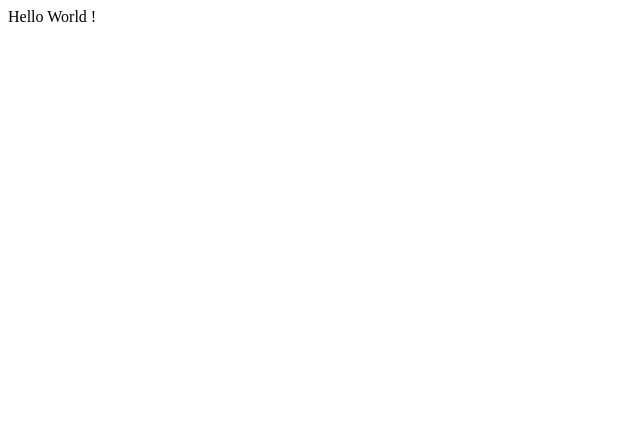
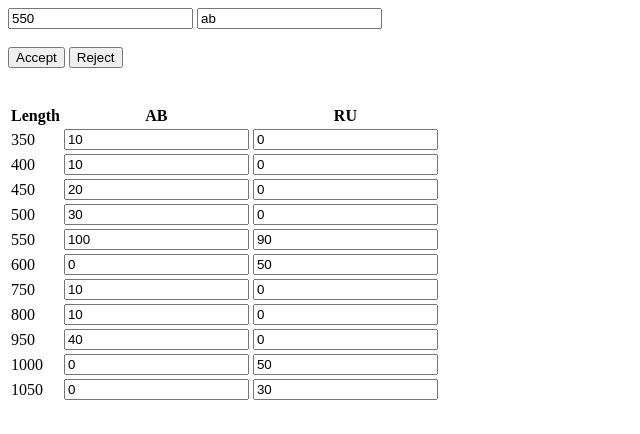
Before and after one commit to barbagus/barbagus.github.io, a plain HTML site: page index.html in a window 1280 px wide. Shown: the whole page, without its empty margins (0-640 px from the left). Drawn offline with Linux system fonts and the light colour scheme.

Commit message:
proof of concept

```diff
--- a/index.html
+++ b/index.html
@@ -1 +1,29 @@
-Hello World !
+<!DOCTYPE html>
+<html>
+  <head>
+  </head>
+  <body>
+    <div>
+      <input id="length" value=""/>
+      <input id="type" value=""/>
+      <br/>
+      <br/>
+      <button onclick="accept()">Accept</button>
+      <button onclick="reject()">Reject</button>
+    </div>
+    <br/>
+    <br/>
+    <table id="stock">
+      <thead>
+        <tr>
+          <th>Length</th>
+          <th>AB</th>
+          <th>RU</th>
+        </tr>
+      </thead>
+      <tbody>
+      </tbody>
+    </table>
+    <script type="text/javascript" src="./index.js"></script>
+  </body>
+</html>
--- /dev/null
+++ b/index.js
@@ -0,0 +1,71 @@
+
+function init(data) {
+  let table = document.getElementById("stock");
+  for (let [length, ab, ru] of data) {
+    let row = table.tBodies[0].insertRow(-1);
+    row.dataset["length"] = `${length}`;
+    row.insertCell().innerHTML = `${length}`;
+    row.insertCell().innerHTML = `<input id="ab:${length}" value="${ab}" />`;
+    row.insertCell().innerHTML = `<input id="ru:${length}" value="${ru}" />`;
+  }
+}
+
+function select() {
+  let items = [];
+  let weights = [];
+  for (let row of document.getElementById("stock").tBodies[0].rows) {
+    let length = row.dataset["length"];
+
+    items.push(["ab", length]);
+    weights.push(parseInt(document.getElementById(`ab:${length}`).value));
+
+    items.push(["ru", length]);
+    weights.push(parseInt(document.getElementById(`ru:${length}`).value));
+  }
+
+  let i;
+
+  for (i = 1; i < weights.length; i++) {
+    weights[i] += weights[i - 1];
+  }
+
+  let rand = Math.random() * weights[weights.length - 1];
+
+  for (i = 0; i < weights.length; i++) {
+    if (weights[i] > rand) {
+      break;
+    }
+  }
+
+  let [type, length] = items[i];
+  document.getElementById("type").value = type;
+  document.getElementById("length").value = length;
+}
+
+function accept(event) {
+  let type = document.getElementById("type").value;
+  let length = document.getElementById("length").value;
+  let input = document.getElementById(`${type}:${length}`);
+  input.value = (parseInt(input.value) - 1).toString();
+  select();
+}
+
+function reject(event) {
+  select();
+}
+
+init([
+  [350, 10, 0],
+  [400, 10, 0],
+  [450, 20, 0],
+  [500, 30, 0],
+  [550, 100, 90],
+  [600, 0, 50],
+  [750, 10, 0],
+  [800, 10, 0],
+  [950, 40, 0],
+  [1000, 0, 50],
+  [1050, 0, 30],
+]);
+
+select();
```
